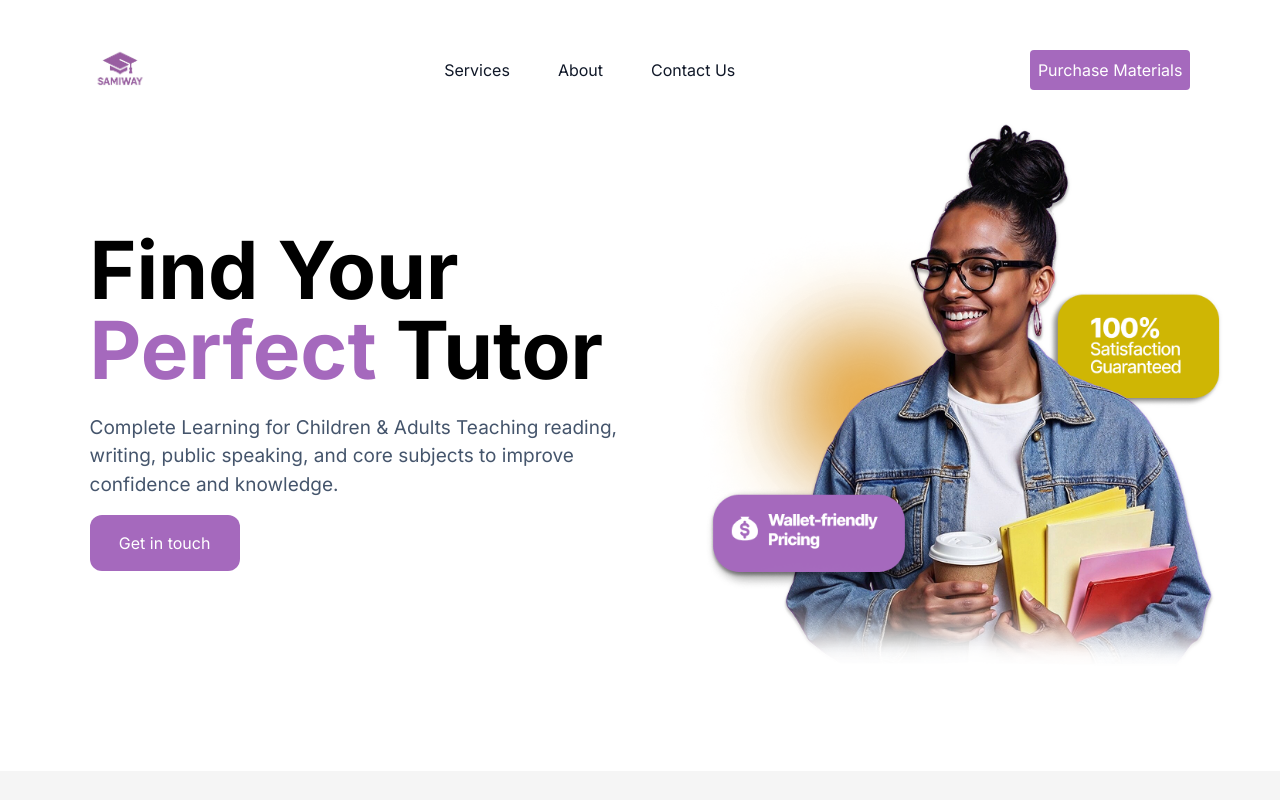
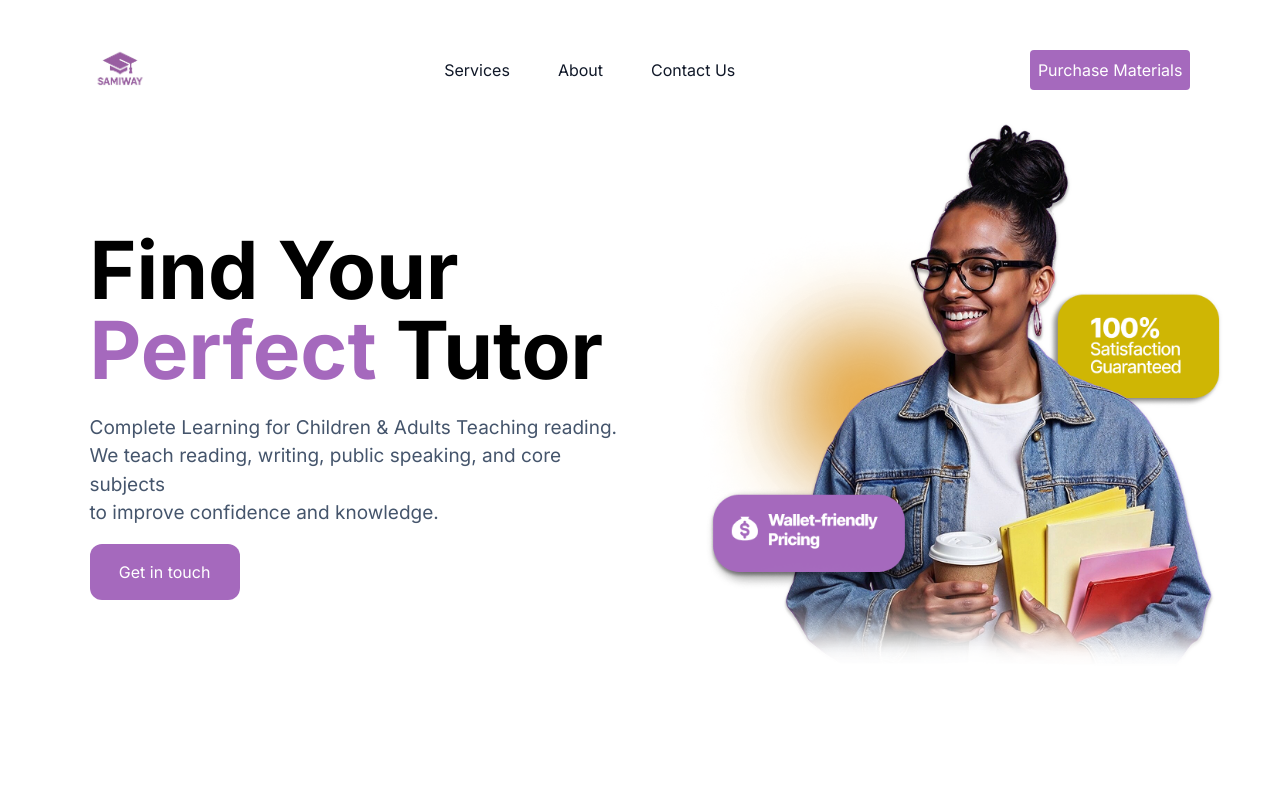
Before and after one commit to emmy497/sammyway, a React (Vite) app: page / in a window 1280 px wide. Shown: the top 800 px of the page. Built offline with nearby package versions, Linux system fonts and the light colour scheme.

Commit message:
Changed wordings on header and footer

```diff
--- a/src/components/Footer/Footer.jsx
+++ b/src/components/Footer/Footer.jsx
@@ -21,10 +21,11 @@ function Footer() {
         <p className="text-[14px]">Making you relevant to the world</p>
 
         <p className="mb-4 text-[14px]">
-          Holistic Learning for Children & Adults
-          <br className="hidden md:block" /> Teaching reading, writing, public
-          speaking, <br className="hidden md:block " /> and core subjects to
-          improve confidence and knowledge.
+          Complete Learning for Children & Adults
+          <br className="hidden md:block" /> We teach reading, writing, public
+          speaking,
+          <br className="hidden md:block " /> and core subjects to improve
+          confidence and knowledge.
         </p>
 
         {/* Icos Section */}
--- a/src/components/Header/Header.jsx
+++ b/src/components/Header/Header.jsx
@@ -27,11 +27,11 @@ function Header() {
             animate="visible"
             className="text-slate-600 text-[12px] md:text-[19px] mb-4  "
           >
-            Complete Learning for Children & Adults Teaching reading,{" "}
+            Complete Learning for Children & Adults Teaching reading.{" "}
             <br className="hidden md:block" />
-            writing, public speaking, and core subjects to improve{" "}
+            We teach reading, writing, public speaking, and core subjects
             <br className="hidden md:block" />
-            confidence and knowledge.
+            to improve confidence and knowledge.
           </motion.p>
 
           <motion.div
@@ -40,7 +40,7 @@ function Header() {
             animate="visible"
             className="bg-[#a569bd]  rounded-xl flex justify-center items-center p-4  md:w-[150px] text-white cursor-pointer hover:bg-[#9d69bd]"
           >
-           <a href="mailto:samiwayconsult@gmail.com">Get in touch</a>
+            <a href="mailto:samiwayconsult@gmail.com">Get in touch</a>
           </motion.div>
         </div>
 
```
